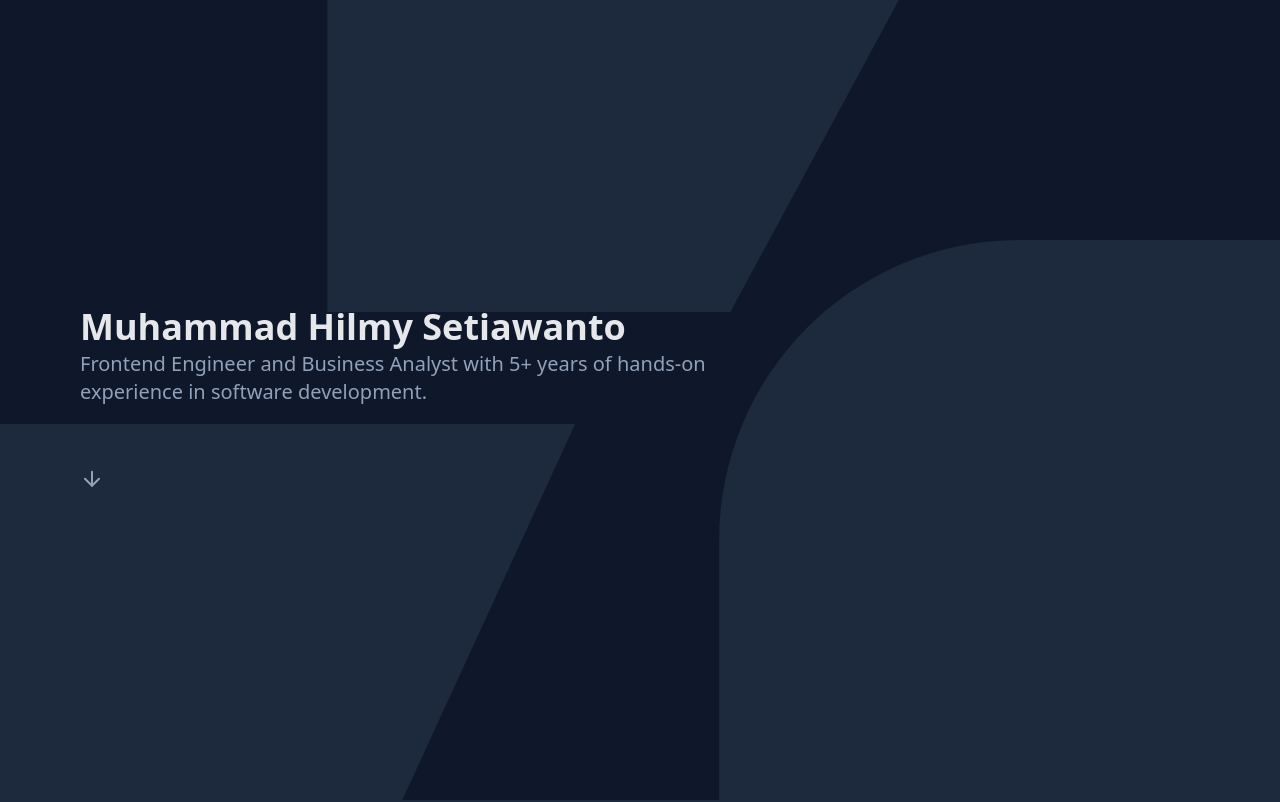
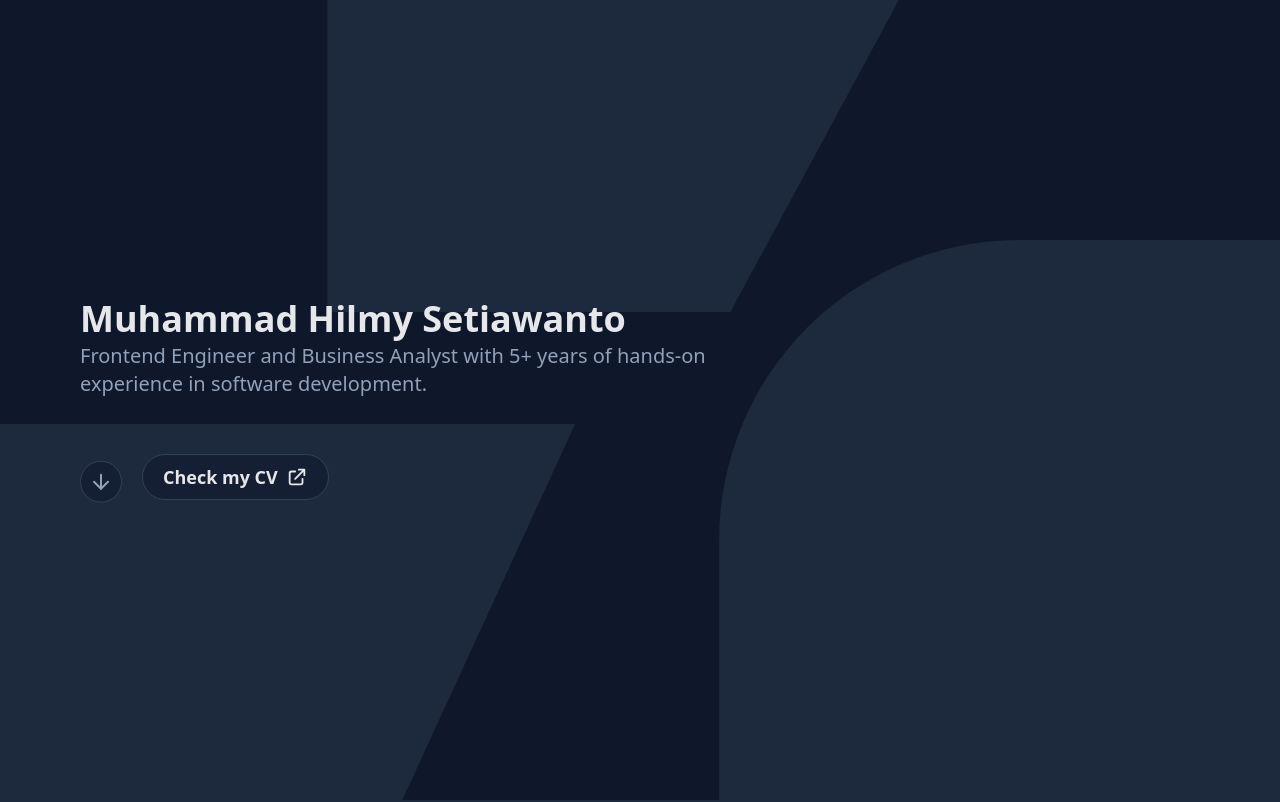
Before and after one commit to Mhilmy11/vite_portfolio, a React (Vite) app: page / in a window 1280 px wide. Shown: the top 802 px of the page. Built offline with nearby package versions, Linux system fonts and the light colour scheme.

Commit message:
add new fitur pdf button

```diff
--- a/src/App.jsx
+++ b/src/App.jsx
@@ -16,7 +16,10 @@ function App() {
   };
   return (
     <div className=" font-sans">
-      <HeroSection clickToSection={() => scrollToSection(scrollToBottom)} />
+      <HeroSection
+        pdfPath={"public/files/Curriculum Vitae_Muhammad Hilmy Setiawanto.pdf"}
+        clickToSection={() => scrollToSection(scrollToBottom)}
+      />
 
       <div className=" bg-slate-800 pt-20">
         <AboutSection scrollToBottom={scrollToBottom} />
--- a/src/components/HeroSection.jsx
+++ b/src/components/HeroSection.jsx
@@ -1,7 +1,8 @@
 import { motion } from "framer-motion";
 import { FiArrowDown } from "react-icons/fi";
+import { HiOutlineExternalLink } from "react-icons/hi";
 
-export default function HeroSection({ clickToSection }) {
+export default function HeroSection({ clickToSection, pdfPath }) {
   return (
     <>
       <section className="relative min-h-screen bg-slate-900 overflow-hidden flex items-center">
@@ -40,15 +41,30 @@ export default function HeroSection({ clickToSection }) {
               </h1>
             </div>
 
+            <div className=" flex items-center gap-5">
               <motion.div
                 animate={{ y: [0, 10, 0] }}
                 transition={{ repeat: Infinity, duration: 2 }}
-              className="mt-8 sm:mt-10"
+                className="mt-8 sm:mt-10 flex"
               >
-              <button onClick={clickToSection} className=" cursor-pointer">
+                <button
+                  onClick={clickToSection}
+                  className=" transition hover:border-slate-300 cursor-pointer bg-slate-900/50 p-2 rounded-full border border-slate-700 text-gray-200"
+                >
                   <FiArrowDown className="text-xl sm:text-2xl text-slate-400" />
                 </button>
               </motion.div>
+
+              <div className="mt-8 sm:mt-10">
+                <button
+                  onClick={() => window.open(pdfPath, "blank_")}
+                  className=" hover:scale-105 transition hover:border-slate-300 flex items-center gap-2 font-semibold cursor-pointer bg-slate-900/50 px-5 py-2 rounded-3xl border border-slate-700 text-gray-200 text-lg"
+                >
+                  <p>Check my CV</p>
+                  <HiOutlineExternalLink size={22} />
+                </button>
+              </div>
+            </div>
           </motion.div>
         </div>
       </section>
```
Also changed, not shown: 1 other file (tests, documents, lock files or other folders). Lines whose indentation alone changed are shown as unchanged.
